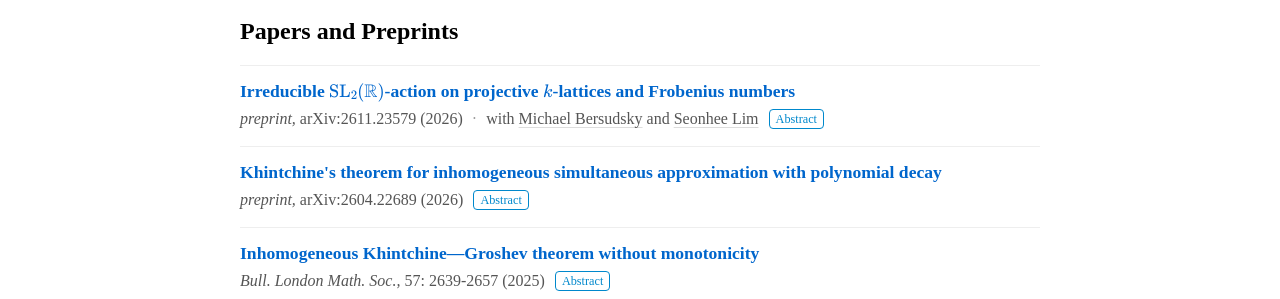
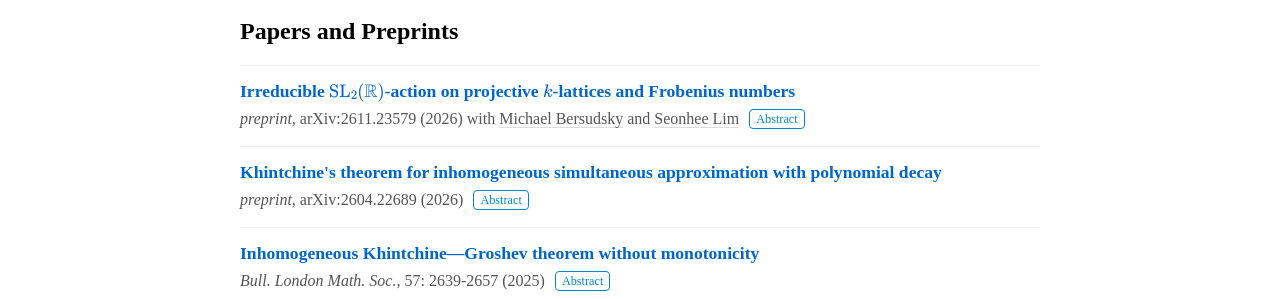
Before and after one commit to seongmin-math/seongmin-math.github.io, a Jekyll site: the page built from index.html, in a window 1280 px wide. Shown: the part 439-738 px from the top of the page. Built offline with Jekyll 4.4.1, drawn with Linux system fonts in a browser that asks for light colours.

Commit message:
Remove coauthor separator from index.html
Removed the span element for coauthor separator.

```diff
--- a/index.html
+++ b/index.html
@@ -69,7 +69,6 @@ layout: default
           <em>{{ paper.journal }}, </em> {{ paper.info }} ({{ paper.year }})
 
           {% if paper.coauthor %}
-            <span style="color: #999; margin: 0 5px;">&middot;</span>
             with
             {% for author in paper.coauthor %}
               {% unless forloop.first %}
```
